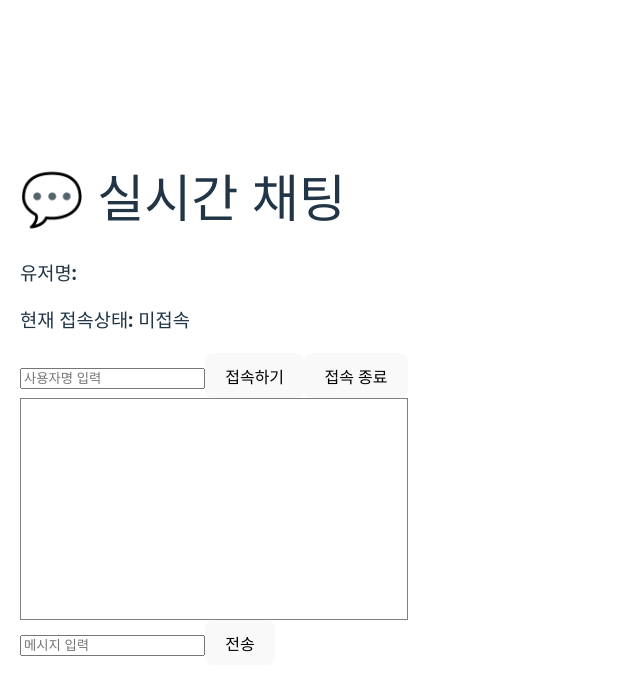
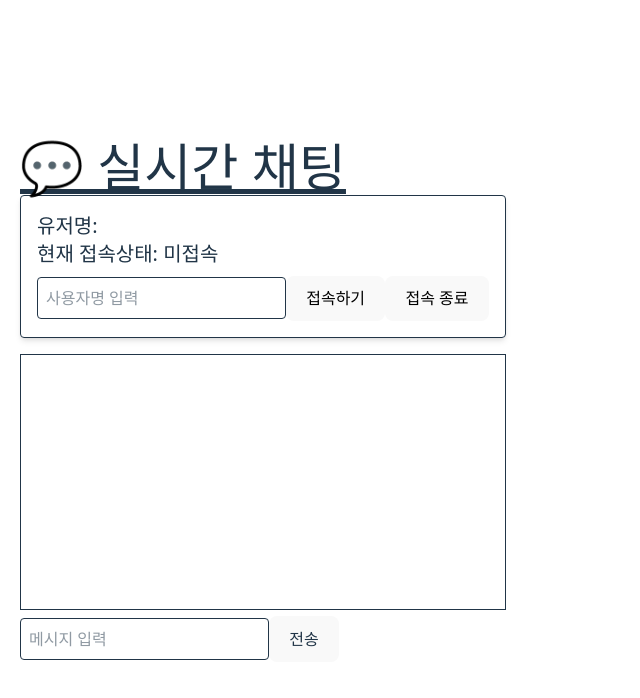
Before and after one commit to himmel-33/chat, a React (Vite) app: page / in a window 1280 px wide. Shown: the top 698 px of the page, without its empty margins (0-640 px from the left). Built offline with nearby package versions, Linux system fonts and the light colour scheme.

Commit message:
tailwind vite 기초 적용

```diff
--- a/src/App.jsx
+++ b/src/App.jsx
@@ -1,5 +1,6 @@
 import { useEffect, useState } from "react";
 import { io } from "socket.io-client";
+import "./styles.css";
 
 function App() {
   const [message, setMessage] = useState("");
@@ -52,20 +53,20 @@ function App() {
 
   return (
     <div style={{ padding: "20px" }}>
-      <h1>💬 실시간 채팅</h1>
-      <div className="card">
-        <h3>유저명: {username}</h3>
-        <h3>현재 접속상태: {isConnected ? '접속중' : '미접속'}</h3>
-        <input type="text" value={username} onChange={(e) => setUsername(e.target.value)} placeholder="사용자명 입력" />
-        <button onClick={connectToChatServer}>접속하기</button>
-        <button onClick={disconnectToChatServer}>접속 종료</button>
+      <h1 className="text-4xl font-bold underline">💬 실시간 채팅</h1>
+      <div className="card p-4 border rounded shadow-md">
+        <h3 className="text-xl">유저명: {username}</h3>
+        <h3 className="text-xl">현재 접속상태: {isConnected ? '접속중' : '미접속'}</h3>
+        <input type="text" value={username} onChange={(e) => setUsername(e.target.value)} placeholder="사용자명 입력" className="border p-2 rounded mt-2"/>
+        <button onClick={connectToChatServer} className="bg-blue-500 text-black p-2 rounded mt-2">접속하기</button>
+        <button onClick={disconnectToChatServer} className="bg-blue-500 text-black p-2 rounded mt-2">접속 종료</button>
       </div>
-      <div style={{ border: "1px solid gray", padding: "10px", height: "200px", overflowY: "auto" }}>
+      <div className="border p-4 mt-4 h-64 overflow-y-auto">
         {chat.map((a, i) => (
           <p key={i}>{a.username} : {a.message}</p>
         ))}
       </div>
-      <input type="text" value={message} onChange={(e) => setMessage(e.target.value)} placeholder="메시지 입력" />
+      <input type="text" value={message} onChange={(e) => setMessage(e.target.value)} placeholder="메시지 입력" className="border p-2 rounded mt-2"/>
       <button onClick={sendMessage}>전송</button>
     </div>
   );
```
